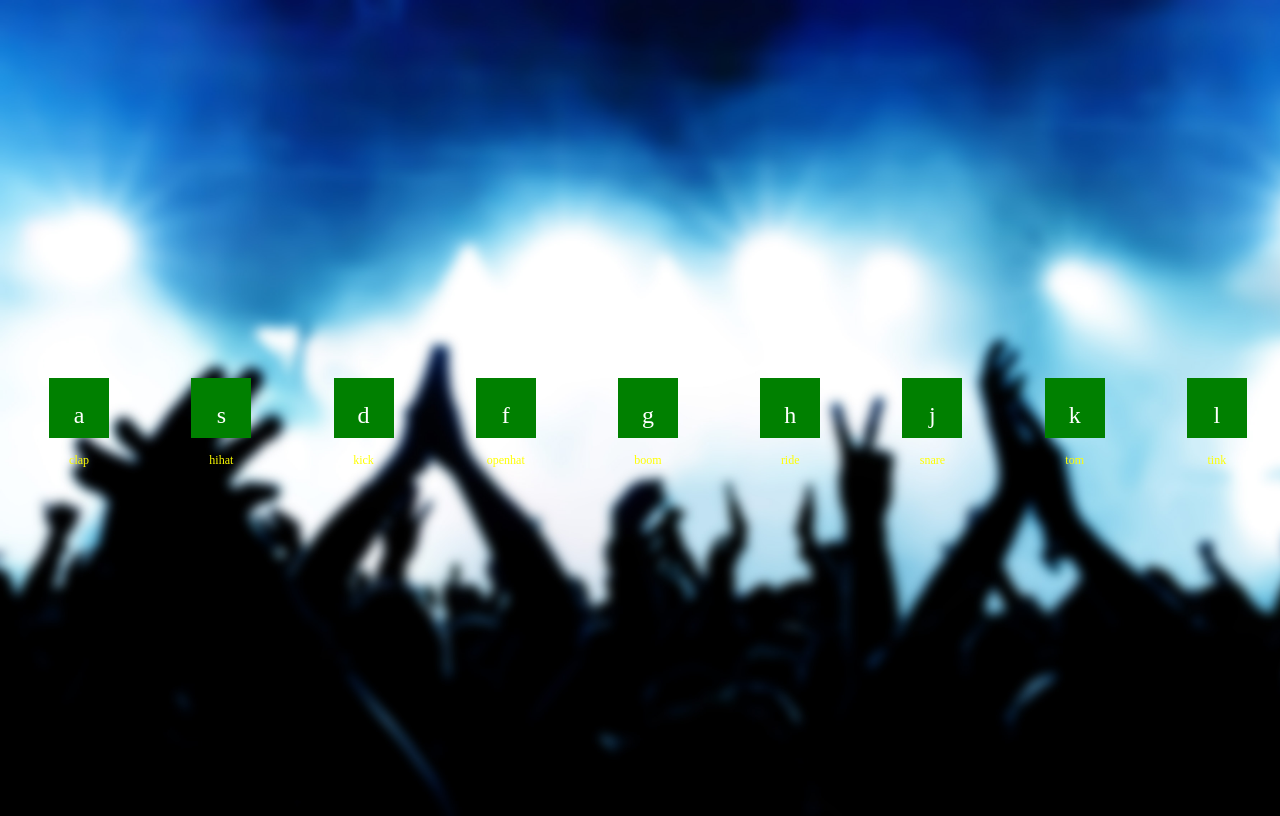
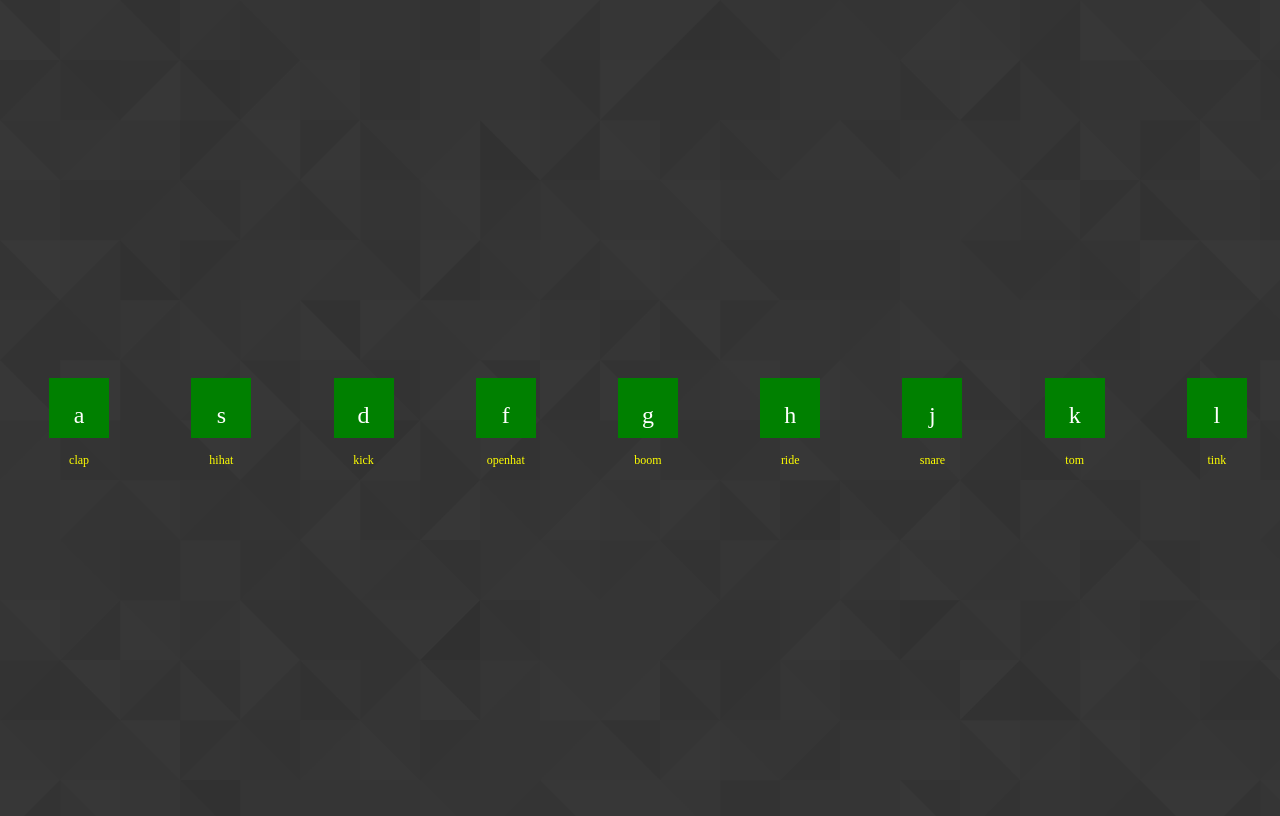
Before and after one commit to filbot/js30, a plain HTML site: page drum-kit/index.html in a window 1280 px wide. Drawn offline with Linux system fonts and the light colour scheme.

Commit message:
Swap out background image

```diff
--- a/drum-kit/styles.css
+++ b/drum-kit/styles.css
@@ -1,7 +1,6 @@
 body {
-  background-image: url('assets/background.jpg');
-  background-size: cover;
-  background-repeat: no-repeat;
+  background-image: url('assets/background.png');
+  background-repeat: repeat;
   width: 100vw;
   height: 100vh;
   display: flex;
```
Also changed, not shown: drum-kit/assets/background.jpg (deleted), drum-kit/assets/background.png (added).
